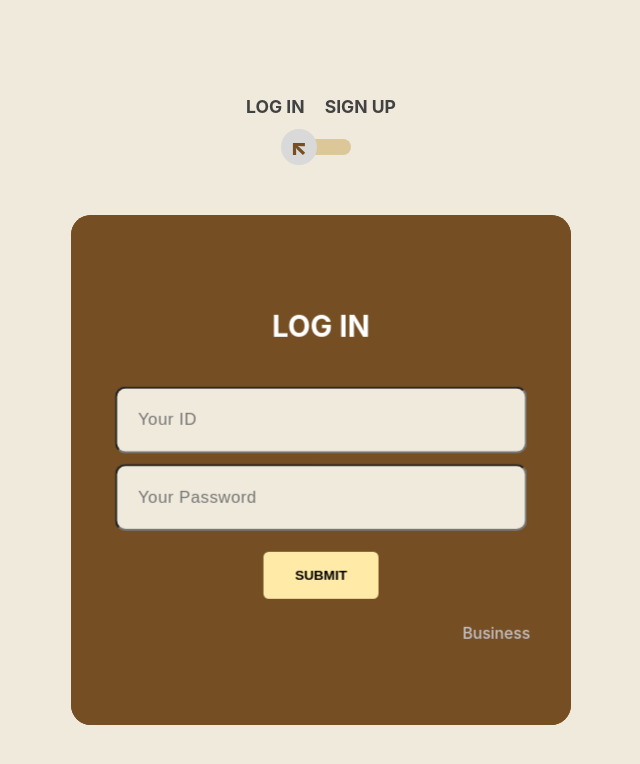
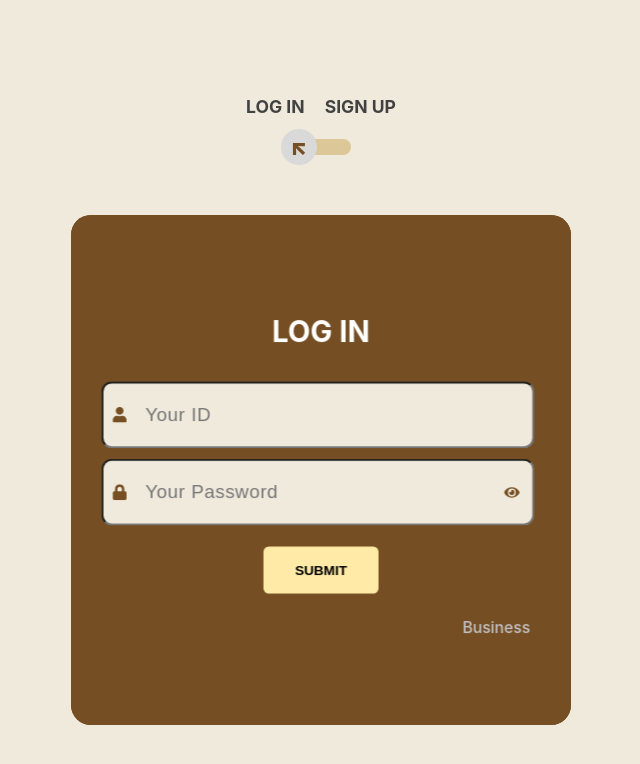
Before and after one commit to SK-Rookies-Final3/FrontEnd, a React (Create React App) app: page /user/login in a window 1280 px wide. Shown: the top 764 px of the page, without its empty margins (319-959 px from the left). Built offline with nearby package versions, Linux system fonts and the light colour scheme.

Commit message:
fix: RF-44 <UserLogin 페이지 비밀번호 표시 기능 추가>

```diff
--- a/src/component/css/LoginForm.css
+++ b/src/component/css/LoginForm.css
@@ -143,17 +143,39 @@
     transform: translate3d(0, -50%, 35px) perspective(100px);
 }
 
+.input-container {
+    position: relative;
+    width: 70%;
+    margin-top: 10px;
+    margin-left: 40px;
+}
+
+.input-icon {
+    position: absolute;
+    left: 10px;
+    top: 50%;
+    transform: translateY(-50%);
+    color: #754F23;
+}
+
 .form-style {
-    padding: 13px 20px;
+    padding: 13px 20px 13px 40px;
     height: 34px;
-    width: 70%;
+    width: 100%;
     border-radius: 10px;
-    font-size: 16px;
+    font-size: 18px;
     letter-spacing: 0.5px;
-    /* color: #c4c3ca; */
     background-color: #F0EADC;
-    margin-top: 10px;
     color: #000000;
+}
+
+.toggle-password {
+    position: absolute;
+    right: -50px;
+    top: 50%;
+    transform: translateY(-40%);
+    color: #754F23;
+    cursor: pointer;
 }
 
 .form-style:focus {
@@ -176,61 +198,3 @@
     background-color: #DBC797;
     cursor: pointer;
 }
-
-/* .btn_sub {
-    margin-top: 20px;
-    padding: 15px 25px;
-    font-size: 16px;
-    background: transparent;
-    text-transform: uppercase;
-    border: none;
-    position: relative;
-    color: black;
-    z-index: 1;
-    cursor: pointer;
-  }
-
-  .btn_sub::after,
-  .btn_sub::before {
-    content: "";
-    position: absolute;
-    bottom: 0;
-    right: 0;
-    z-index: -99999;
-    transition: all 0.4s;
-  }
-
-  .btn_sub::before {
-    transform: translate(0%, 0%);
-    width: 100%;
-    height: 100%;
-    background: #DBC797;
-    border-radius: 10px;
-  }
-
-  .btn_sub::after {
-    transform: translate(10px, 10px);
-    width: 35px;
-    height: 35px;
-    background: #F0EADC;
-    backdrop-filter: blur(5px);
-    border-radius: 50px;
-  }
-
-  .btn_sub:hover::before {
-    transform: translate(5%, 20%);
-    width: 110%;
-    height: 110%;
-  }
-
-  .btn_sub:hover::after {
-    border-radius: 10px;
-    transform: translate(0, 0);
-    width: 100%;
-    height: 100%;
-  }
-
-  .btn_sub:active::after {
-    transition: 0s;
-    transform: translate(0, 5%);
-  } */
--- a/src/component/login/User_Login.js
+++ b/src/component/login/User_Login.js
@@ -2,6 +2,7 @@ import React, { useState } from "react";
 import { useNavigate } from "react-router-dom";
 import axios from "axios";
 import Swal from "sweetalert2";
+import { FaUser, FaLock, FaEye, FaEyeSlash } from "react-icons/fa";
 import '../css/LoginForm.css';
 
 const User_Login = () => {
@@ -10,6 +11,8 @@ const User_Login = () => {
     const [username, setUsername] = useState("");
     const [password, setPassword] = useState("");
     const [repeatPassword, setRepeatPassword] = useState("");
+    const [showPassword, setShowPassword] = useState(false);
+    const [showRepeatPassword, setShowRepeatPassword] = useState(false);
 
     const goBusinessLogin = () => {
         navigate('/business/login');
@@ -19,7 +22,17 @@ const User_Login = () => {
         setUsername("");
         setPassword("");
         setRepeatPassword("");
+        setShowPassword(false);
+        setShowRepeatPassword(false);
         setIsSignup(!isSignup);
+    };
+
+    const togglePasswordVisibility = () => {
+        setShowPassword(!showPassword);
+    };
+
+    const toggleRepeatPasswordVisibility = () => {
+        setShowRepeatPassword(!showRepeatPassword);
     };
 
     const handleLogin = async () => {
@@ -41,7 +54,7 @@ const User_Login = () => {
 
         try {
             const response = await axios.post(
-                `http://localhost:8080/open-api/login`,
+                `${process.env.REACT_APP_API_BASE_URL}/open-api/login`,
                 { username, password }
             );
 
@@ -164,7 +177,7 @@ const User_Login = () => {
         try {
             const token = localStorage.getItem('token');
             const response = await axios.post(
-                `http://localhost:8080/open-api/register`,
+                `${process.env.REACT_APP_API_BASE_URL}/open-api/register`,
                 { username, password, role: 'CLIENT' },
                 {
                     headers: {
@@ -249,12 +262,21 @@ const User_Login = () => {
                         <div className="card-login">
                             <div className="center-wrap">
                                 <h2 className="log_text">LOG IN</h2>
+                                <div className="input-container">
+                                    <FaUser className="input-icon" />
                                     <input type="text" name="logeid" className="form-style"
                                         placeholder="Your ID" id="logeid" autoComplete="off" value={username}
                                         onChange={(e) => setUsername(e.target.value)} />
-                                <input type="password" name="logpass" className="form-style"
+                                </div>
+                                <div className="input-container">
+                                    <FaLock className="input-icon" />
+                                    <input type={showPassword ? "text" : "password"} name="logpass" className="form-style"
                                         placeholder="Your Password" id="logpass" autoComplete="off" value={password}
                                         onChange={(e) => setPassword(e.target.value)} />
+                                    <span className="toggle-password" onClick={togglePasswordVisibility}>
+                                        {showPassword ? <FaEyeSlash /> : <FaEye />}
+                                    </span>
+                                </div>
                                 <button className="btn_sub" onClick={handleLogin}>Submit</button>
                                 <p className="paragraph">
                                     <span className="link" onClick={goBusinessLogin}>Business</span>
@@ -264,15 +286,30 @@ const User_Login = () => {
                         <div className="card-signup">
                             <div className="center-wrap">
                                 <h2 className="log_text">SIGN UP</h2>
+                                <div className="input-container">
+                                    <FaUser className="input-icon" />
                                     <input type="text" name="logeid" className="form-style"
                                         placeholder="Your ID" id="logeid" autoComplete="off" value={username}
                                         onChange={(e) => setUsername(e.target.value)} />
-                                <input type="password" name="logpass" className="form-style"
-                                    placeholder="Your PassWord" id="logpass" autoComplete="off" value={password}
+                                </div>
+                                <div className="input-container">
+                                    <FaLock className="input-icon" />
+                                    <input type={showPassword ? "text" : "password"} name="logpass" className="form-style"
+                                        placeholder="Your Password" id="logpass" autoComplete="off" value={password}
                                         onChange={(e) => setPassword(e.target.value)} />
-                                <input type="password" name="logpass" className="form-style"
+                                    <span className="toggle-password" onClick={togglePasswordVisibility}>
+                                        {showPassword ? <FaEyeSlash /> : <FaEye />}
+                                    </span>
+                                </div>
+                                <div className="input-container">
+                                    <FaLock className="input-icon" />
+                                    <input type={showRepeatPassword ? "text" : "password"} name="logpass" className="form-style"
                                         placeholder="Your Repeat Password" id="logpass" autoComplete="off" value={repeatPassword}
                                         onChange={(e) => setRepeatPassword(e.target.value)} />
+                                    <span className="toggle-password" onClick={toggleRepeatPasswordVisibility}>
+                                        {showRepeatPassword ? <FaEyeSlash /> : <FaEye />}
+                                    </span>
+                                </div>
                                 <button className="btn_sub" onClick={handleRegister}>Submit</button>
                                 <p className="paragraph">
                                     <span className="link" onClick={goBusinessLogin}>Business</span>
```
Lines whose indentation alone changed are shown as unchanged.
